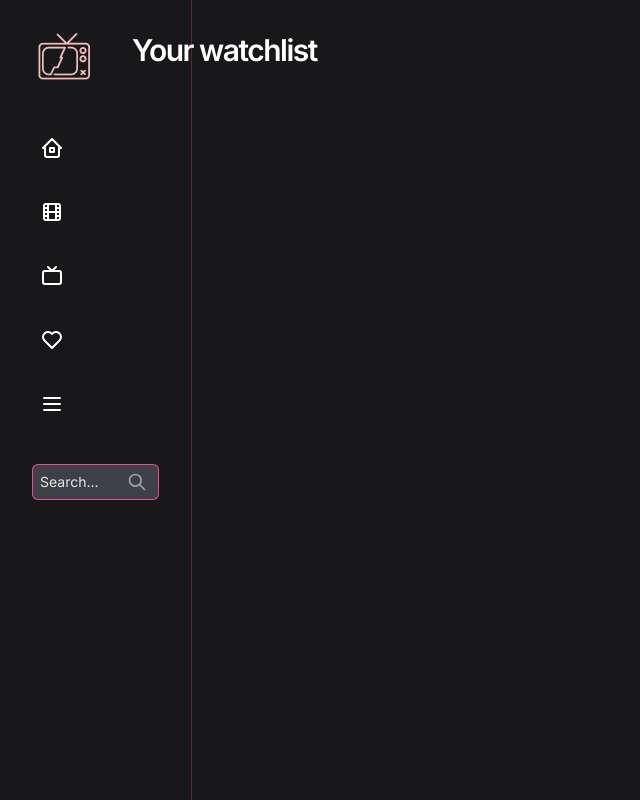
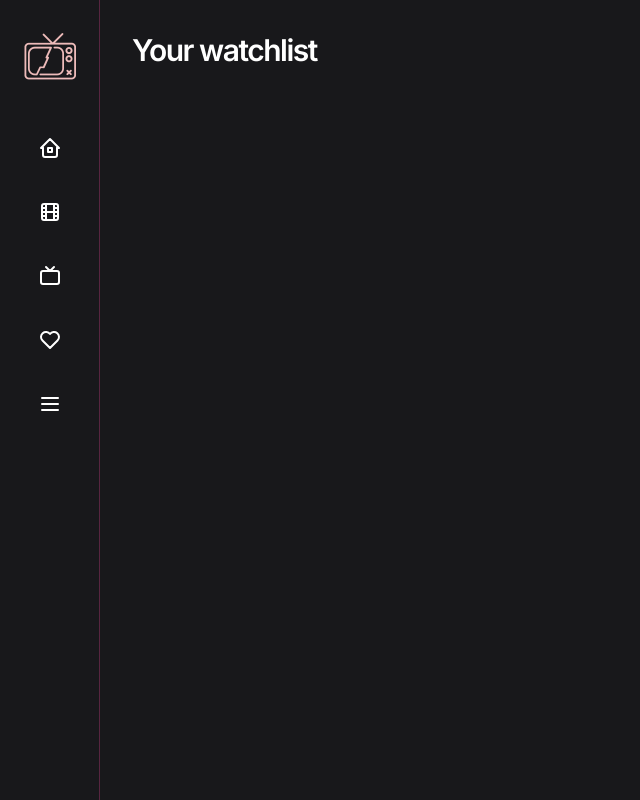
Before and after one commit to chillbroccoli/movix, a Next.js app: page /watchlist in a window 1280 px wide. Shown: the whole page, without its empty margins (0-640 px from the left). Built offline with nearby package versions, Linux system fonts and the light colour scheme.

Commit message:
make sidebar 100px width

```diff
--- a/src/components/Sidebar.tsx
+++ b/src/components/Sidebar.tsx
@@ -2,14 +2,14 @@
 
 import { Logo } from "./Logo";
 import { Nav } from "./Nav";
-import { SearchBar } from "./SearchBar";
 
 export function Sidebar() {
   return (
-    <div className="fixed top-0 bottom-0 left-0 w-[15%] h-full p-6 px-8 border-r border-pink-500/30">
-      <Logo />
-      <Nav />
-      <SearchBar />
+    <div className="fixed top-0 bottom-0 left-0 w-[100px] h-full border-r border-pink-500/30">
+      <div className="flex flex-col items-center justify-center pt-6">
+        <Logo />
+        <Nav />
+      </div>
     </div>
   );
 }
```
